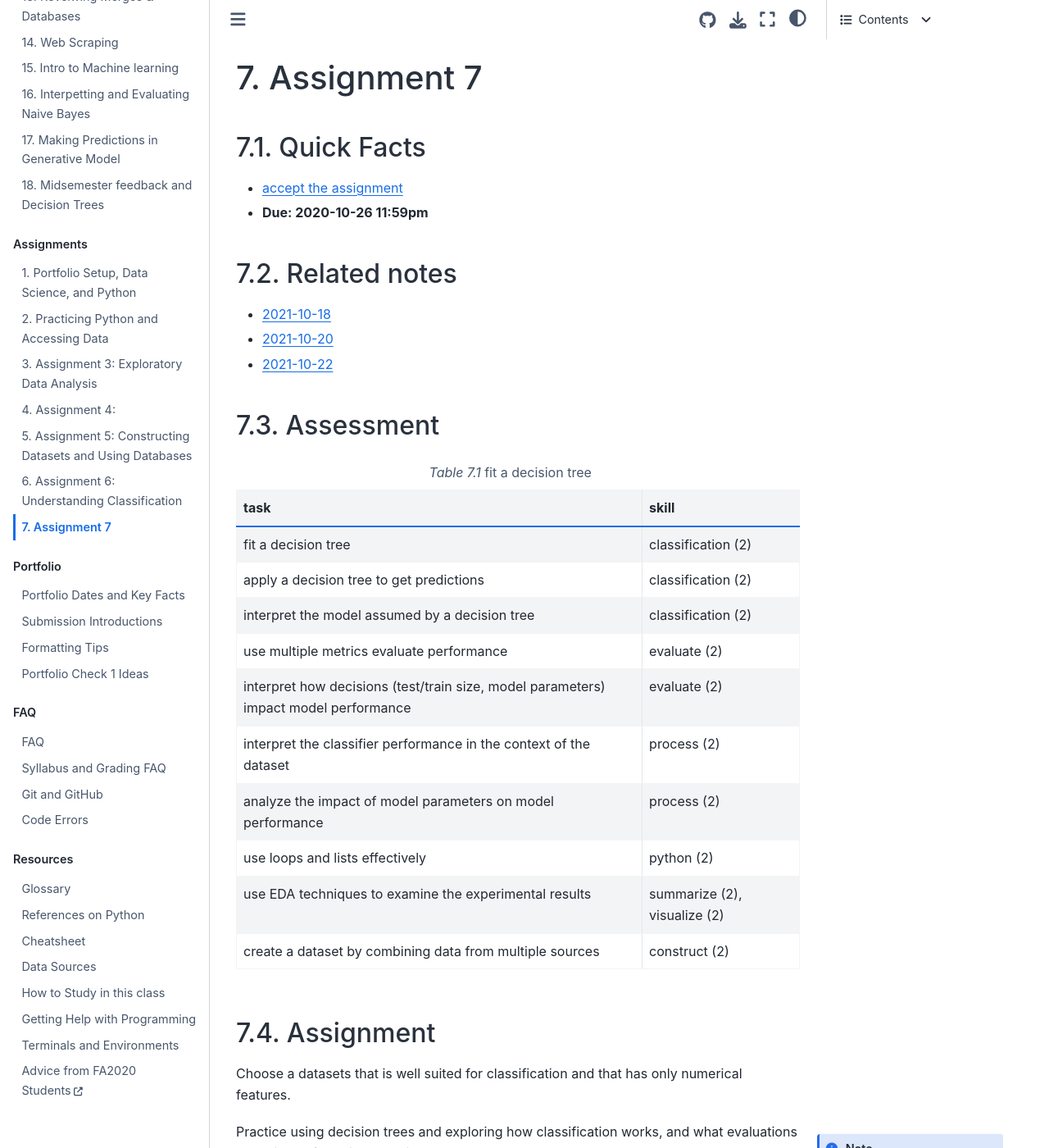
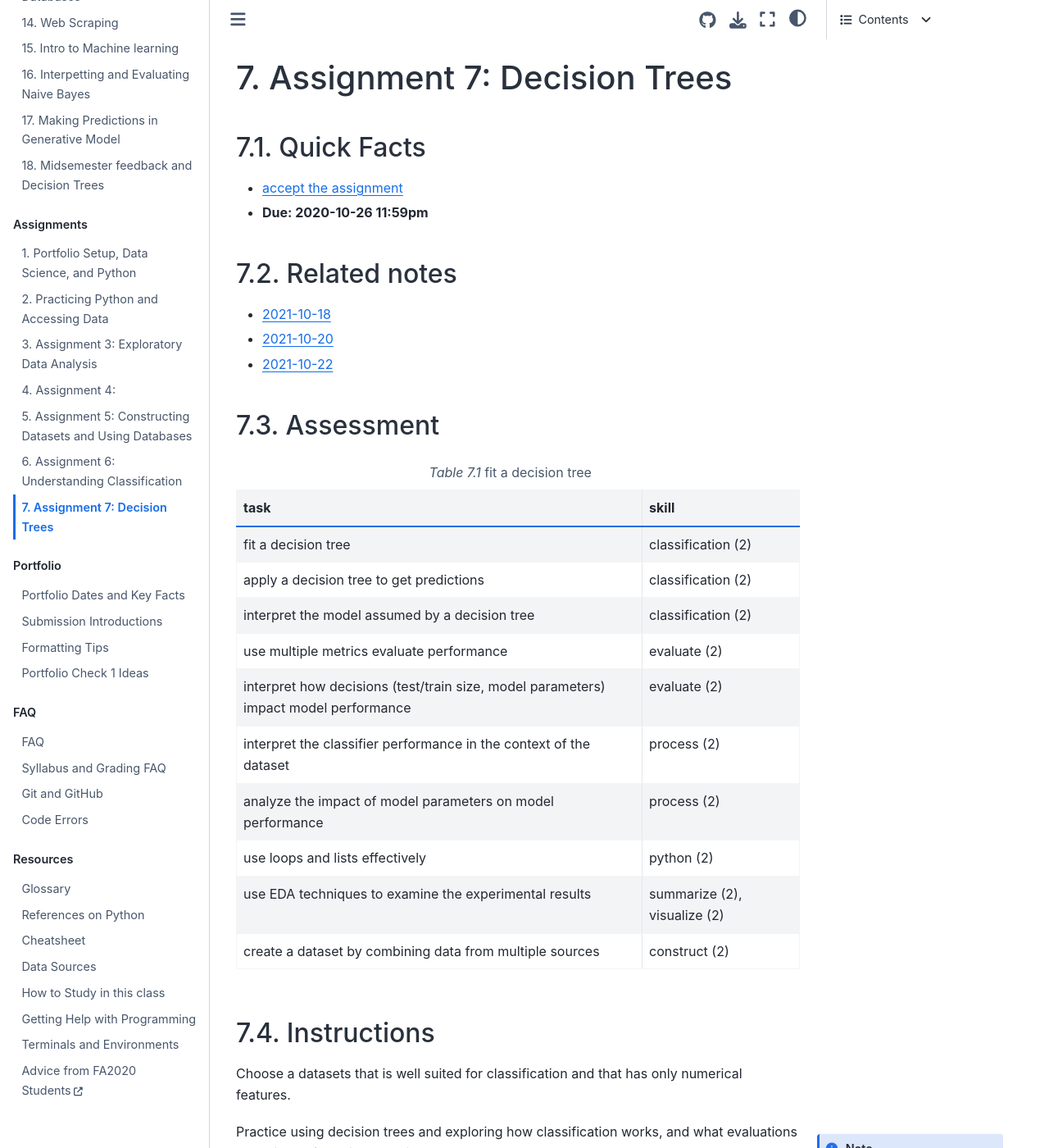
Before and after one commit to rhodyprog4ds/BrownFall21, a Jupyter Book: the page built from assignments/07-decision-tree.md, in a window 1280 px wide and 1400 px high. Shown: the whole window at 82% size. Built offline with Jupyter Book 1.0.4 settings and Sphinx 7.4.7 and the Sphinx Book theme 1.1.4, drawn with Linux system fonts in a browser that asks for light colours; pages that are not in the unit, such as notebooks, are missing from menus.

`````diff
--- a/assignments/07-decision-tree.md
+++ b/assignments/07-decision-tree.md
@@ -4,7 +4,7 @@
     [accept the assignment](https://classroom.github.com/a/zZzNUmzG)
   date : 2020-10-26 11:59pm
 ---
-# Assignment 7
+# Assignment 7: Decision Trees
 
 ## Quick Facts
 - {{accept_assignment}}
@@ -44,7 +44,7 @@
   - construct (2)
 ```
 
-## Assignment
+## Instructions
 
 Choose a datasets that is well suited for classification and that has only numerical features.
 ````{margin}
`````
Also changed, not shown: notes/2021-10-20.md (+1 -0 lines), 1 other file.
